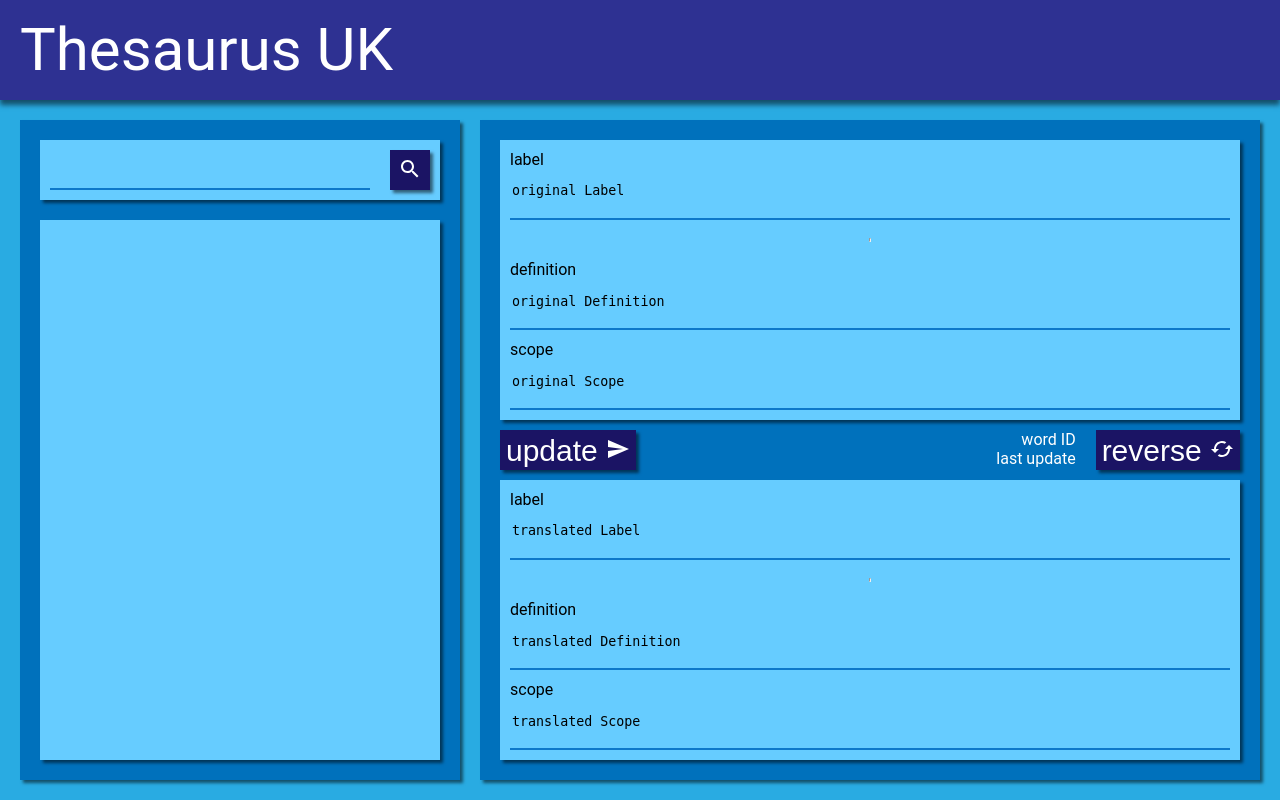
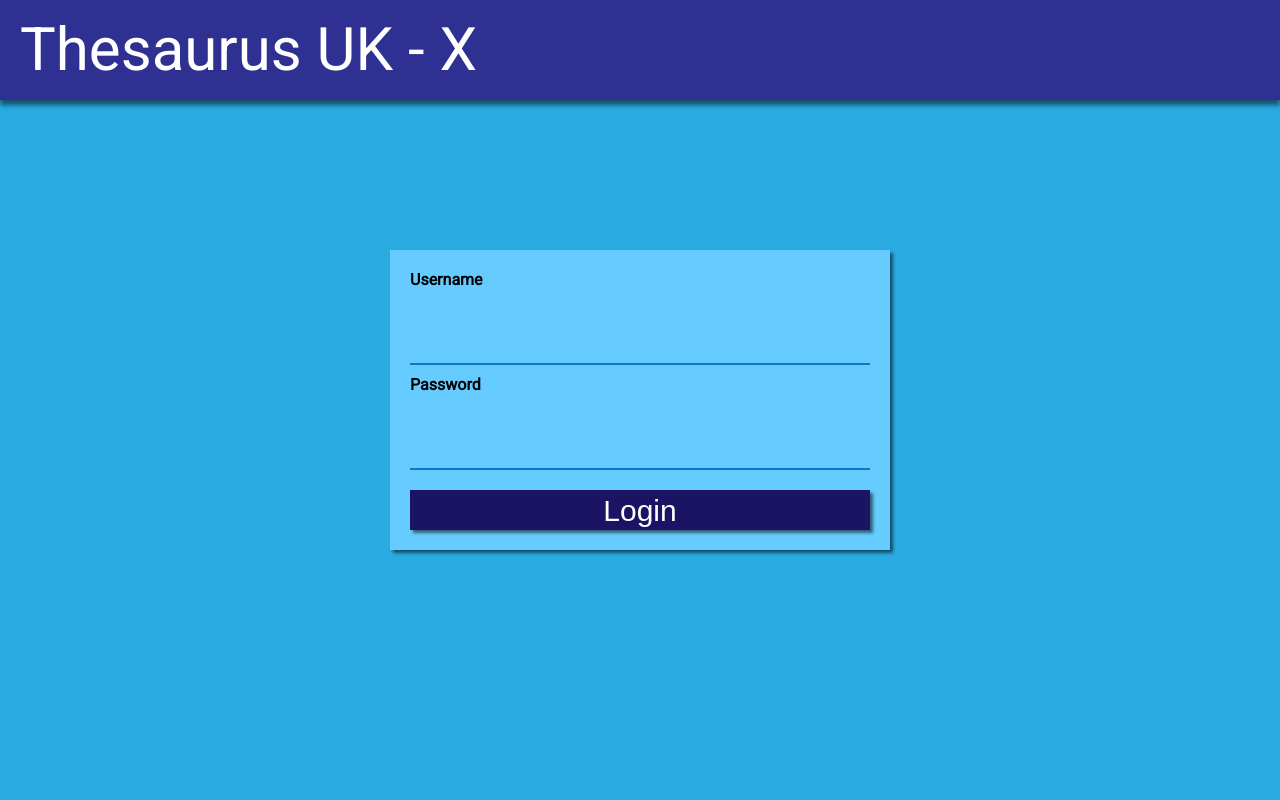
Before and after one commit to EbrithilNogare/thesaurus, a PHP site: page / in a window 1280 px wide. Run offline with PHP 8.4, Linux system fonts and the light colour scheme; data that the repository does not hold is empty.

Commit message:
login, admin

```diff
--- /dev/null
+++ b/common/random.php
@@ -0,0 +1,11 @@
+<?php
+
+function generateRandomString($length = 10) {
+    $characters = '0123456789abcdefghijklmnopqrstuvwxyzABCDEFGHIJKLMNOPQRSTUVWXYZ';
+    $charactersLength = strlen($characters);
+    $randomString = '';
+    for ($i = 0; $i < $length; $i++) {
+        $randomString .= $characters[rand(0, $charactersLength - 1)];
+    }
+    return $randomString;
+}
--- a/common/sqlQueries.php
+++ /dev/null
@@ -1,24 +0,0 @@
-<?php
-function loadTreeViewByParentID($parentID){
-    $hiearchyTree = [];
-    $conn = connectToDB();
-
-    $sql = <<<SQL
-        SELECT ID, label
-        FROM words
-        LEFT JOIN translations ON translations.word_id = words.ID
-        WHERE parent = '$parentID' AND language = 'en'
-        ORDER BY translations.label ASC
-SQL;
-
-    $result = $conn->query($sql);
-
-    if ($result->num_rows > 0) {
-        while($row = $result->fetch_assoc()) {
-            $hiearchyTree[$row["ID"]] = $row["label"];
-        }
-    }
-
-    $conn->close();
-    return $hiearchyTree;
-}
--- a/index.php
+++ b/index.php
@@ -1,7 +1,19 @@
 <?php
 	include("templates/header.php");
+	include("templates/admin.php");
 	include("templates/navigation.php");
 	include("templates/translator.php");
+	include("templates/login.php");
+
+	$login = new Login();
+	$header = new Header($login->userInfo);
+
+	$pageToRender = "";
+	if(isset($_GET["action"]))
+		$pageToRender = $_GET["action"];
+
+	if(!$login->logged)
+		$pageToRender = "login";
 ?>
 
 <!DOCTYPE html>
@@ -11,15 +23,39 @@
 	<link rel="icon" href="images/favicon.ico">
 	<title>Thesaurus UK</title>
 
+	<link href="https://fonts.googleapis.com/css?family=Roboto&display=swap" rel="stylesheet">
+
 	<script src="scripts/main.js"></script>
 
 	<link rel="stylesheet" href="styles/main.css">
 </head>
 
 <body>
-	<?php $header = new Header(); $header->render(); ?>
-	<?php $navigation = new Navigation(); $navigation->render(); ?>
-	<?php $translator = new Translator(); $translator->render(); ?>
+	<?php
+
+		$header->render();
+		switch($pageToRender){
+			case "login":
+				$login->render();
+				break;
+			case "logout":
+				setcookie("sessionID", "", time() - 3600); // todo
+				header('Location: ?action=home');
+				$login->render();
+				break;
+			case "admin":
+				$admin = new Admin($login->userInfo);
+				$admin->render();
+				break;
+			default:
+				$navigation = new Navigation();
+				$translator = new Translator();
+				$navigation->render();
+				$translator->render();
+				break;
+		}
+
+	?>
 </body>
 
 </html>
--- a/styles/main.css
+++ b/styles/main.css
@@ -26,21 +26,43 @@ html, body{
 	background: #090c5c;
 }
 
-input:focus, textarea:focus, select:focus{
+input:focus, textarea:focus, select:focus, button:focus{
 	outline: none;
 }
 
 header{
+	display:grid;
+	grid-template-columns: 1fr auto;
+
 	background: #2E3192;
 	box-shadow: #0008 0 5px 5px;
 
 	width:100%;
 	height: 100px;
     padding: 0px 20px;
+}
 
+header .title{
 	font-size: 60px;
     line-height: 100px;
     color: #fff;
+}
+
+header .menu a{
+	background: #1b1464;
+	box-shadow: #0008 3px 3px 3px;
+    margin: 10px;
+	padding: 20px;
+
+    color: #fff;
+	font-size: 20px;
+	text-align: end;
+	line-height: 100px;
+    text-decoration: none;
+}
+
+header .menu a:hover{
+	background: #11068a;
 }
 
 section{
@@ -54,6 +76,7 @@ section{
 	padding:20px;
 }
 
+input[type=submit],
 button{
 	background: #1B1464;
 	box-shadow: #0008 3px 3px 3px;
@@ -69,8 +92,9 @@ button{
 	cursor: pointer;
 }
 
+input[type=submit]:hover,
 button:hover{
-	background: #1f12a5;
+	background: #11068a;
 }
 
 .grid{
@@ -84,6 +108,26 @@ button:hover{
     grid-gap: 10px;
 
 	padding: 10px;
+}
+
+.loginForm{
+	display: grid;
+	grid-template-rows: auto 1fr auto 1fr auto auto;
+	width: 500px;
+    height: 300px;
+    position: absolute;
+    top: calc(50% - 150px);
+	left: calc(50% - 250px);
+	padding: 20px;
+}
+
+.loginForm input[type=text],
+.loginForm input[type=password]{
+	font-size: large;
+}
+
+.loginForm .errorMessage{
+	color: #f00;
 }
 
 .navigation{
@@ -132,6 +176,10 @@ button:hover{
 	grid-template-columns: auto 1fr auto;
 }
 
+.translation .grid{
+	grid-template-rows: repeat(3, auto 1fr);
+}
+
 .inputField textarea{
 	width: calc(100% - 101px);
 	height: 100%;
@@ -148,12 +196,14 @@ button:hover{
 }
 
 textarea,
-input[type=text]{
+input[type=text],
+input[type=password]{
 	background: #fff0;
 	border: 0;
 	border-bottom: 2px solid #0d78c9;
 	resize: none;
 	color:#000;
+	font-family: roboto;
 }
 
 .searchBlock{
--- /dev/null
+++ b/templates/admin.php
@@ -0,0 +1,25 @@
+<?php
+
+include_once("common/connectToDB.php");
+
+
+class Admin{
+	private $status;
+
+	function __construct($userInfo){
+		$this->status = isset($userInfo["status"]) ? $userInfo["status"] : "X";
+	}
+
+	function render(){
+		if($this->status!="A"){
+			echo <<<HTML
+				<div class="block">This section is only for admins</div>
+HTML;
+			return;
+		}
+
+		echo <<<HTML
+			<section class="users">a</section>
+HTML;
+	}
+}
--- a/templates/header.php
+++ b/templates/header.php
@@ -1,9 +1,33 @@
 <?php
 class Header{
+	private $status;
+
+	function __construct($userInfo){
+		$this->status = isset($userInfo["status"]) ? $userInfo["status"] : "X";
+	}
+
 	function render(){
+		$menuButtons = [
+			'admin'=>'<a href="?action=admin">admin</a>',
+			'home'=>'<a href="?action=home">home</a>',
+			'logout'=>'<a href="?action=logout">logout</a>',
+		];
+		$menuButtonsToRender = "";
+		switch($this->status){
+			case "A":
+				$menuButtonsToRender.=$menuButtons['home']."\n";
+				$menuButtonsToRender.=$menuButtons['admin']."\n";
+			case "U":
+				$menuButtonsToRender.=$menuButtons['logout']."\n";
+		}
+
+
 		echo <<<HTML
 		<header>
-			Thesaurus UK
+			<div class="title">Thesaurus UK - {$this->status}</div>
+			<div class="menu">
+				{$menuButtonsToRender}
+			</div>
 		</header>
 HTML;
 	}
--- a/templates/login.php
+++ b/templates/login.php
@@ -1,10 +1,136 @@
 <?php
 
+include_once("common/connectToDB.php");
+include_once("common/random.php");
 
 
+class Login{
+	private $errorMessage = "";
+	public $logged = false;
+	public $userInfo = [];
+
+	function __construct(){
+		if($this->validSession()){
+			$this->logged = true;
+			$this->userInfo["sessionID"] = $_COOKIE["sessionID"];
+		}else if ($_SERVER["REQUEST_METHOD"] == "POST"){
+			$loginResult = $this->tryLogIn($_POST["username"], $_POST["password"]);
+			if($loginResult["success"]){
+				$this->logged = true;
+				$this->userInfo["username"] = $loginResult["username"];
+				$this->userInfo["status"] = $loginResult["status"];
+			}else{
+				// todo
+			}
+		}
+	}
+
+	function render(){
+		echo <<<HTML
+		<form method="post" class="loginForm block">
+			<b>Username</b> <input type="text" name="username">
+			<b>Password</b> <input type="password" name="password">
+			<div class="errorMessage">{$this->errorMessage}</div>
+			<input type="submit" value="Login">
+		</form>
+HTML;
+	}
+
+	function tryLogIn($username, $password){
+		$toReturn = [];
+		$conn = connectToDB();
+
+		$sql = <<<SQL
+			SELECT password, status
+			FROM `users`
+			WHERE `username` = ?
+SQL;
+
+		$stmt = $conn->prepare($sql);
+		$stmt->bind_param("s", $username);
+		if(!$stmt->execute())
+			echo "something wrong in session validation";
+		$result = $stmt->get_result();
+
+		if($result->num_rows == 0){ // wrong username
+			$stmt->close();
+			$conn->close();
+			$toReturn["success"] = false;
+			$toReturn["message"] = "Wrong username or password";
+			return $toReturn;
+		}
+
+		$row = $result->fetch_assoc();
+		$hashedPassword = $row['password'];
+		$status = $row['status'];
+
+		if (!hash_equals($hashedPassword, crypt($password, $hashedPassword))) { // wrong password
+			$stmt->close();
+			$conn->close();
+			$toReturn["success"] = false;
+			$toReturn["message"] = "Wrong username or password";
+			return $toReturn;
+		}
 
 
-echo crypt("123456789", '$1$jeuzbfrs$tYNFy3vyfhn6h/lftFYMH0');
-if (hash_equals($hashed_password, crypt($user_input, $hashed_password))) {
-	echo "Password verified!";
- }
+		$sql = <<<SQL
+			UPDATE users
+			SET session = ?, sessionExpiration = ?
+			WHERE users.username = ?;
+SQL;
+		$newSessionID = generateRandomString(32);
+		$sessionTimeToDie = time() + 8*60*60;
+		$sessionExpiration = date("Y-m-d H:i:s", $sessionTimeToDie);
+
+		$stmt = $conn->prepare($sql);
+		$stmt->bind_param("sss", $newSessionID, $sessionExpiration, $username);
+		if(!$stmt->execute())
+			echo "something wrong in session creation";
+
+		setcookie("sessionID", $newSessionID, $sessionTimeToDie);
+
+		$stmt->close();
+		$conn->close();
+		$toReturn["success"] = true;
+		$toReturn["username"] = $username;
+		$toReturn["status"] = $status;
+		return $toReturn;
+	}
+
+
+	function validSession(){
+		if(!isset($_COOKIE["sessionID"]) || empty($_COOKIE["sessionID"]))
+			return false;
+
+		$conn = connectToDB();
+
+		$sql = <<<SQL
+			SELECT status, sessionExpiration
+			FROM `users`
+			WHERE `session` = ?
+SQL;
+
+		$stmt = $conn->prepare($sql);
+		$stmt->bind_param("s", $_COOKIE["sessionID"]);
+		if(!$stmt->execute())
+			echo "something wrong in session validation";
+		$result = $stmt->get_result();
+
+		if($result->num_rows > 0){
+			$toReturn = true;
+			$row = $result->fetch_assoc();
+			$this->userInfo["status"] = $row["status"];
+			if(strtotime($row["sessionExpiration"])<=time()){
+				$toReturn = false;
+				$this->userInfo["status"] = "X";
+			}
+		}else{
+			$toReturn = false;
+		}
+
+		$stmt->close();
+		$conn->close();
+
+		return $toReturn;
+	}
+}
--- a/templates/translator.php
+++ b/templates/translator.php
@@ -48,7 +48,7 @@ HTML;
 
 			<label for="{$prefix}:label">label</label>
 			<textarea id="{$prefix}:label" class="materialize-textarea">$label</textarea>
-			<hr>
+
 			<label for="{$prefix}:definition">definition</label>
 			<textarea id="{$prefix}:definition" class="materialize-textarea">$definition</textarea>
 
```
Also changed, not shown: templates/navigation.php (+27 -2 lines), .htaccess (added).
